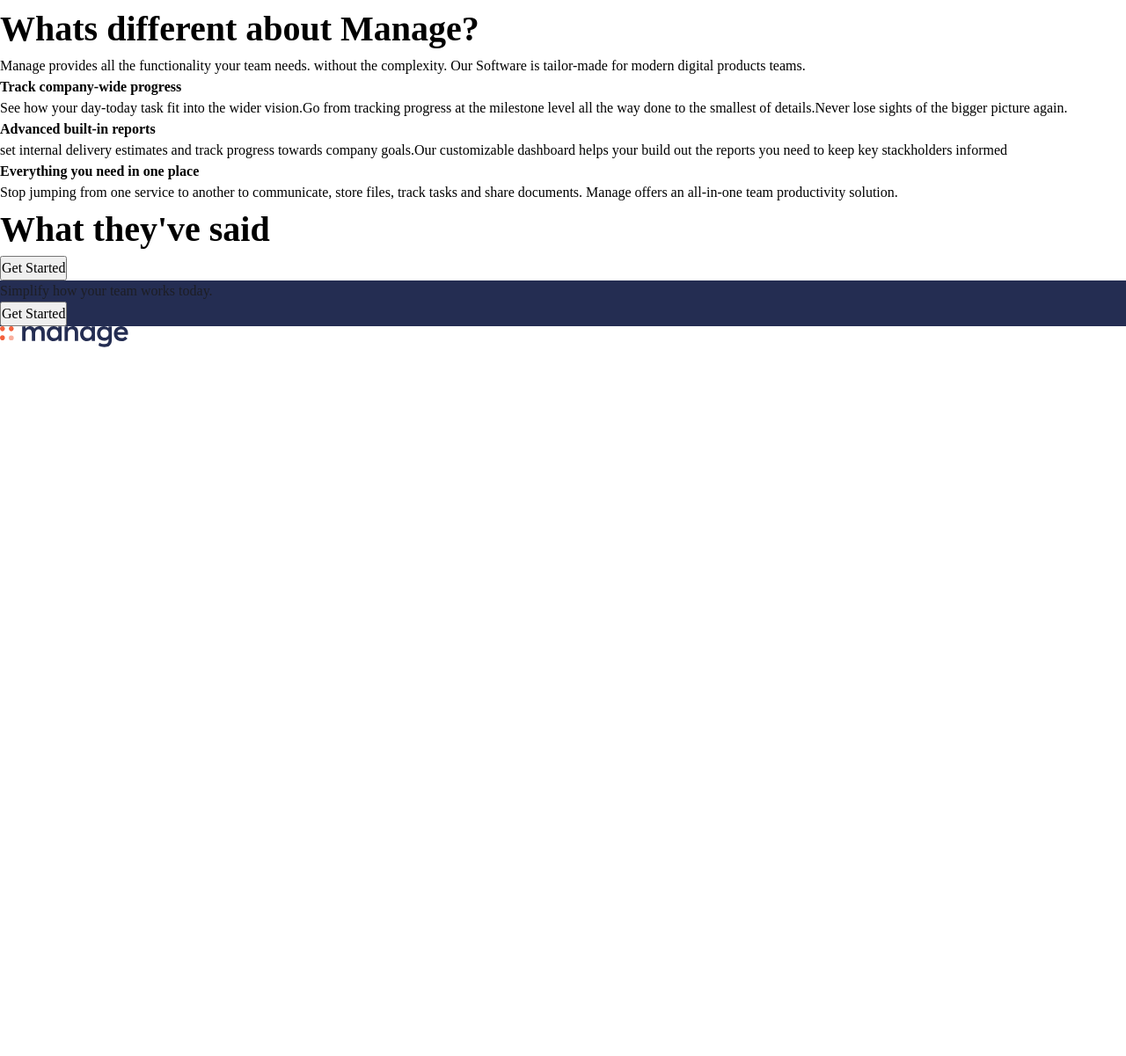
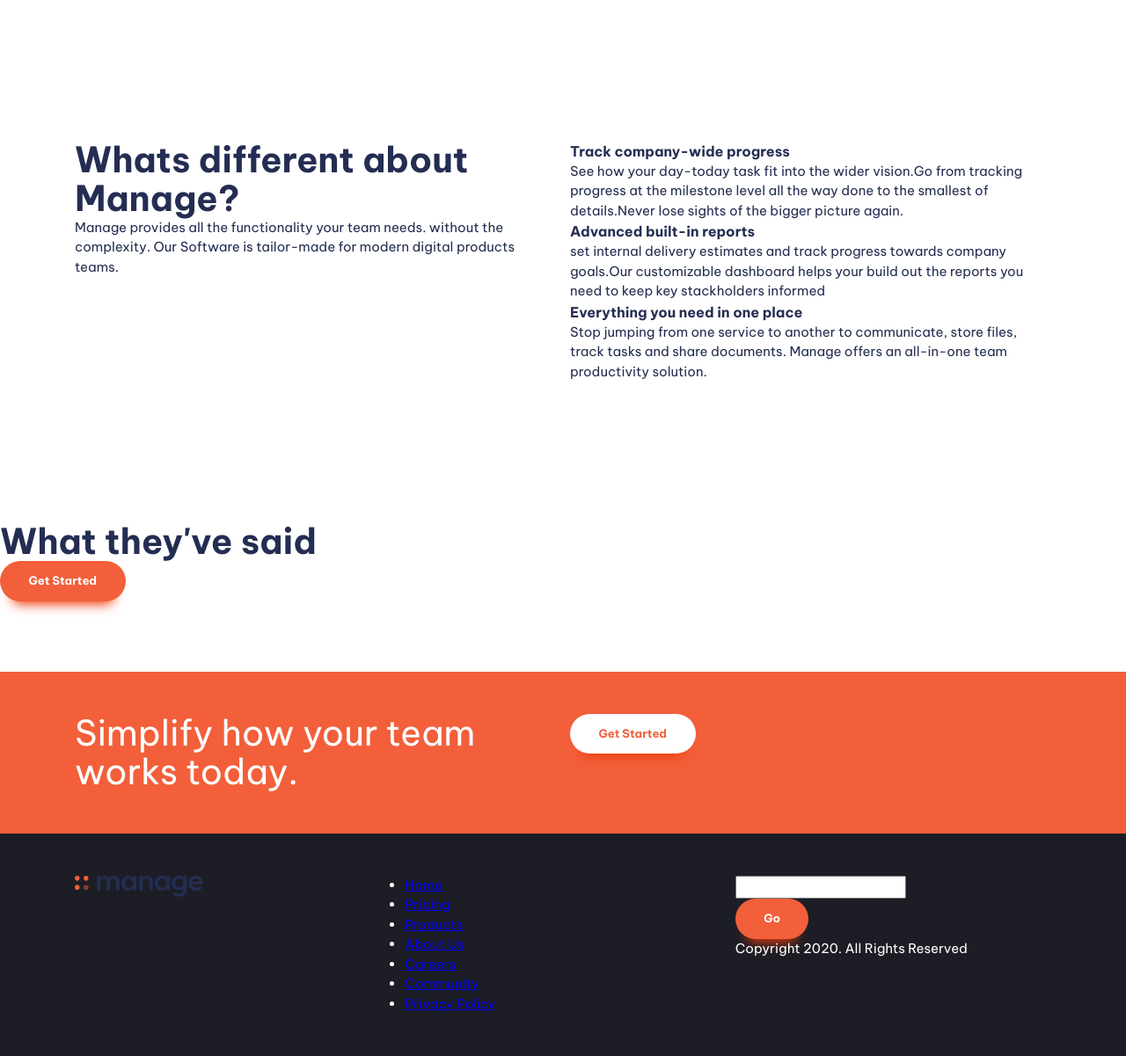
Before and after one commit to umer-jusani/Responsive-Web-Pages, a website built with Vite: page ProjectOne/index.html in a window 1280 px wide. Shown: the part 770-1971 px from the top of the page at 88% size. Before the commit the page ends 1165 px from the top, so only its background shows below. Built offline with nearby package versions, Linux system fonts and the light colour scheme.

Commit message:
complete  html and started styling hings

```diff
--- a/ProjectOne/index.html
+++ b/ProjectOne/index.html
@@ -16,9 +16,20 @@
   <body>
     <header class="primary-header">
       <div class="container">
+        <div class="nav-wrapper">
           <a href="#"><img src="images/logo.svg" alt="Manage" /></a>
+
+          <button class="mobile-nav-toggle" aria-controls="primary-navigation">
+            <img
+              class="icon-hamburger"
+              src="images/icon-hamburger.svg"
+              alt=""
+            />
+            <img class="icon-close" src="images/icon-close.svg" alt="" />
+          </button>
+
           <nav class="primary-navigation">
-          <ul role="list" class="nav-list">
+            <ul role="list" class="nav-list" id="primary-navigation">
               <li><a href="#">Pricing</a></li>
               <li><a href="#">Product</a></li>
               <li><a href="#">About Us</a></li>
@@ -27,14 +38,17 @@
             </ul>
           </nav>
           <button class="button">Get Started</button>
+
+
+        </div>
       </div>
     </header>
 
     <main>
-      <section>
+      <section class="padding-block-900">
         <div class="even-columns">
           <div>
-            <h1 class=".fs-primary-heading .fw-bold">
+            <h1 class="fs-primary-heading fw-bold">
               Bring everyone together to build better products
             </h1>
             <p>
@@ -49,11 +63,11 @@
         </div>
       </section>
 
-      <section>
+      <section class="padding-block-900">
         <div class="container">
           <div class="even-columns">
             <div>
-              <h2 class="fs-seondary-heading fw-bold">
+              <h2 class="fs-secondary-heading fw-bold">
                 Whats different about Manage?
               </h2>
               <p>
@@ -97,12 +111,12 @@
         </div>
       </section>
 
-      <section>
-        <h2 class="fs-seondary-heading fw-bold">What they've said</h2>
-        <button>Get Started</button>
+      <section class="padding-block-900">
+        <h2 class="fs-secondary-heading fw-bold">What they've said</h2>
+        <button class="button">Get Started</button>
       </section>
 
-      <section class="bg-primary-400 text-neutral-100">
+      <section class="bg-accent-400 | text-neutral-100 | padding-block-700">
         <div class="container">
           <div class="even-columns">
             <div>
@@ -111,24 +125,49 @@
               </p>
             </div>
             <div>
-              <button class="button button-inverse">Get Started</button>
+              <button class="button" data-type="inverted">Get Started</button>
             </div>
           </div>
         </div>
       </section>
     </main>
 
-    <foot er class="bg-neutral-900 text-neutral-100">
+    <footer class="bg-neutral-900 text-neutral-100 | padding-block-700">
       <div class="container">
         <div class="even-columns">
           <div>
             <a href="#"><img src="images/logo.svg" alt="Manage" /></a>
+            <ul role="list" aria-label="social-icons">
+              <li><a href="#"></a></li>
+              <li><a href="#"></a></li>
+              <li><a href="#"></a></li>
+              <li><a href="#"></a></li>
+              <li><a href="#"></a></li>
+            </ul>
           </div>
-          <div></div>
-          <div></div>
+          <div>
+            <nav>
+              <ul>
+                <li><a href="#">Home</a></li>
+                <li><a href="#">Pricing</a></li>
+                <li><a href="#">Products</a></li>
+                <li><a href="#">About Us</a></li>
+                <li><a href="#">Careers</a></li>
+                <li><a href="#">Community</a></li>
+                <li><a href="#">Privacy Policy</a></li>
+              </ul>
+            </nav>
+          </div>
+          <div>
+            <form action="">
+              <input type="email" name="" id="" />
+              <button class="button">Go</button>
+              <p>Copyright 2020. All Rights Reserved</p>
+            </form>
           </div>
         </div>
-    </foot>
+      </div>
+    </footer>
 
     <script type="module" src="/main.js"></script>
   </body>
--- a/ProjectOne/style.css
+++ b/ProjectOne/style.css
@@ -2,11 +2,15 @@
 
 :root {
   /* colors */
+  --clr-accent-100: hsl(13, 60%, 45%);
+  --clr-accent-300: hsl(13, 100%, 75%);
   --clr-accent-400: hsl(12, 88%, 59%);
-  --clr-accent-100: hsl(13, 100%, 96%);
+  --clr-accent-500: hsl(12, 88%, 50%);
   --clr-primary-400: hsl(228, 39%, 23%);
-  --clr-neutral-100: hsl(232, 12%, 13%);
-  --clr-neutral-900: hsl(0, 0%, 0%);
+  --clr-neutral-900: hsl(232, 12%, 13%);
+  --clr-neutral-100: hsl(0, 0%, 100%);
+
+  /* Font Family */
   --ff-primary: "Be Vietnam Pro", sans-serif;
   --ff-body: var(--ff-primary);
   --ff-heading: var(--ff-primary);
@@ -30,6 +34,16 @@
   --fs--nav: var(--fs-500);
   --fs-body: var(--fs-400);
   --fs-button: var(--fs-300);
+
+  --size-100: 0.25rem;
+  --size-200: 0.5rem;
+  --size-300: 0.75rem;
+  --size-400: 1rem;
+  --size-500: 1.5rem;
+  --size-600: 2rem;
+  --size-700: 3rem;
+  --size-800: 4rem;
+  --size-900: 5rem;
 }
 
 @media (min-width: 50em) {
@@ -160,8 +174,10 @@
 /* fontSizes */
 .fs-primary-heading {
   font-size: var(--fs-primary-heading);
+  line-height: 1.1;
 }
-.fs-seondary-heading {
+.fs-secondary-heading {
+  line-height: 1.1;
   font-size: var(--fs-secondary-heading);
 }
 
@@ -177,3 +193,110 @@
 .fs-600 {
   font-size: var(--fs-600);
 }
+
+.padding-block-900 {
+  padding-block: var(--size-900);
+}
+.padding-block-700 {
+  padding-block: var(--size-700);
+}
+
+.container {
+  --max-width: 1110px;
+  --padding: 1rem;
+  width: min(var(--max-width), 100% - var(--padding) * 2);
+  margin-inline: auto;
+}
+
+.even-columns {
+  display: grid;
+  gap: 1rem;
+}
+
+@media (min-width: 50em) {
+  .even-columns {
+    grid-auto-flow: column;
+    grid-auto-columns: 1fr;
+  }
+}
+
+/* General Styling */
+
+body {
+  font-size: var(--fs-body);
+  font-family: var(--ff-body);
+  color: var(--clr-primary-400);
+}
+
+/* button */
+.button {
+  border: 0;
+  text-decoration: none;
+  cursor: pointer;
+  border-radius: 100vmax;
+  padding: 1.25em 2.5em;
+  line-height: 1;
+  font-weight: var(--fw-bold);
+  font-size: var(--fs-button);
+  color: var(--clr-neutral-100);
+  background-color: var(--clr-accent-400);
+  box-shadow: 0 1.25em 1em -1em var(--clr-accent-500);
+}
+
+.button[data-type="inverted"] {
+  background-color: var(--clr-neutral-100);
+  color: var(--clr-accent-400);
+  font-weight: var(--fw-bold);
+}
+
+.button[data-type="inverted"]:hover,
+.button[data-type="inverted"]:focus-visible {
+  background-color: var(--clr-accent-100);
+  color: var(--clr-accent-300);
+}
+
+.button:hover,
+.button:focus-visible {
+  background-color: var(--clr-accent-300);
+}
+
+/* navigation */
+
+.primary-header {
+  margin-top: var(--size-700);
+}
+
+.nav-wrapper {
+  display: flex;
+  align-items: center;
+  justify-content: space-between;
+}
+
+.primary-header {
+  border: 2px solid black;
+}
+
+.mobile-nav-toggle {
+  cursor: pointer;
+  border: none;
+  background: transparent;
+  padding: 0.25em;
+  display: none;
+
+  @media (max-width: 60em) {
+    display: block;
+  }
+}
+
+.mobile-nav-toggle .icon-close {
+  display: none;
+}
+
+.primary-navigation,
+.button {
+  display: block;
+
+  @media (max-width: 60em) {
+    display: none;
+  }
+}
```
Also changed, not shown: ProjectOne/style-guide.md (renamed from style-guide.md). Lines whose indentation alone changed are shown as unchanged.
